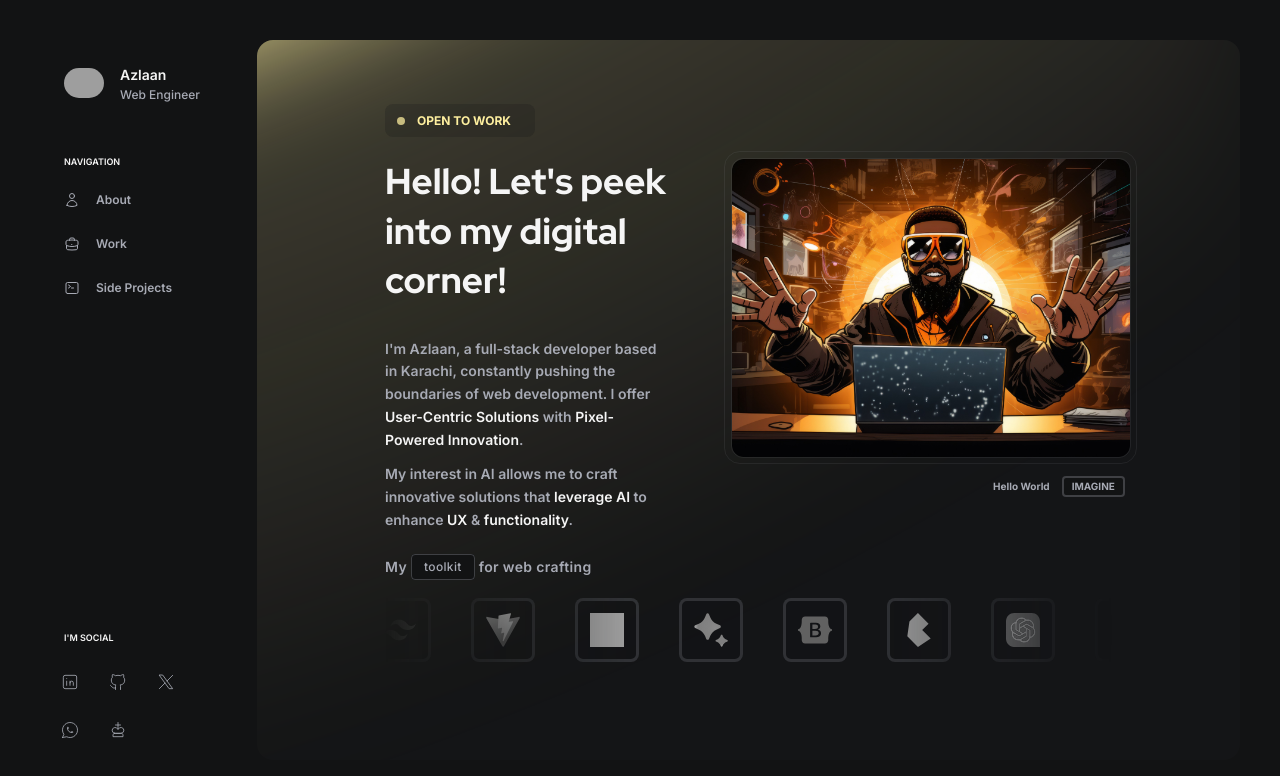
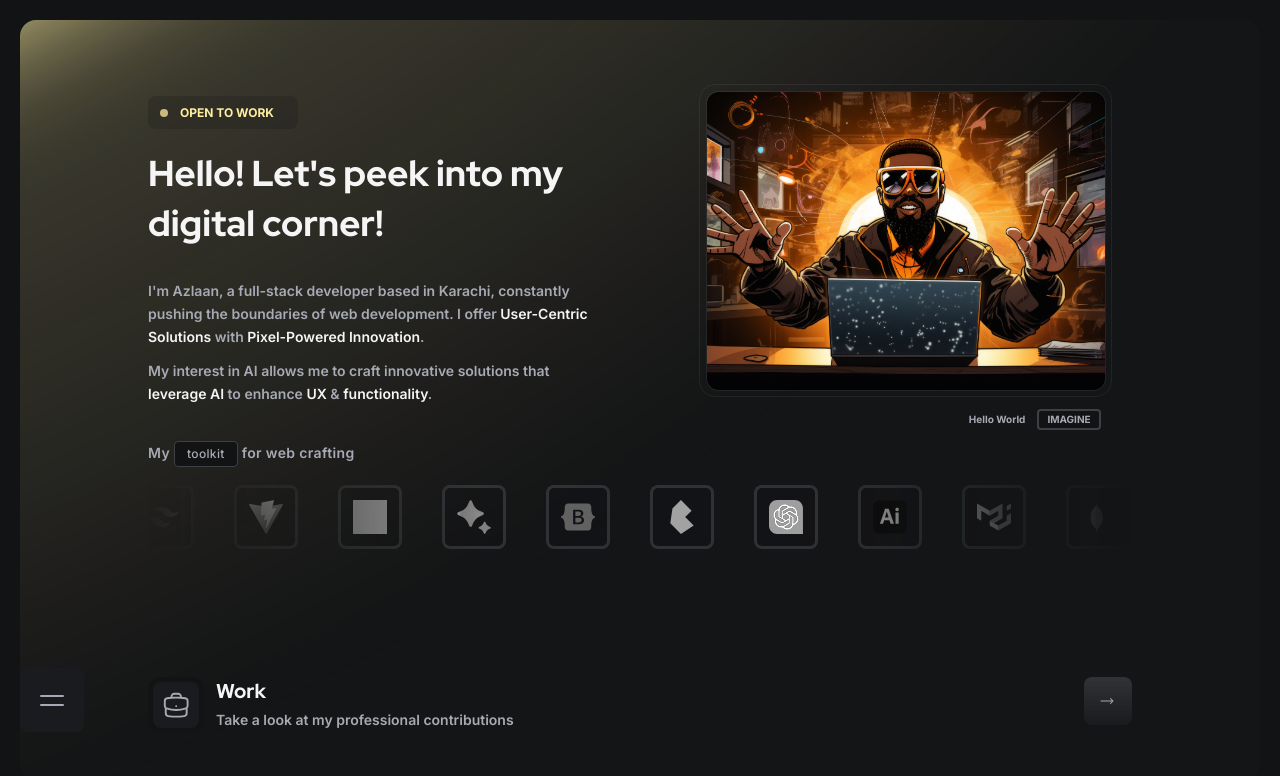
Before and after one commit to ead8/portfolio, a Next.js app: page / in a window 1280 px wide. Shown: the top 776 px of the page. Built offline with nearby package versions, Linux system fonts and the light colour scheme; grey boxes are pictures that could not be loaded.

Commit message:
navigation fixed

```diff
--- /dev/null
+++ b/app/components/navigation/MobileNavToggler.jsx
@@ -0,0 +1,52 @@
+"use client";
+
+import { GeneralContext } from "@/app/context/GeneralContext";
+import React, { useContext } from "react";
+
+const MobileNavToggler = () => {
+  const { toggleMenu, isMenuOpen } = useContext(GeneralContext);
+
+  return (
+    <button
+      onClick={toggleMenu}
+      className="fixed bottom-5 left-5 w-12 h-12 text-base-300 bg-accent rounded-xl z-40"
+    >
+      <div className="relative">
+        <svg
+          xmlns="http://www.w3.org/2000/svg"
+          fill="none"
+          viewBox="0 0 24 24"
+          strokeWidth={1.5}
+          stroke="currentColor"
+          className={`absolute inline-block w-6 h-6 top-1/2 left-1/2 -translate-x-1/2 -translate-y-1/2 ${
+            isMenuOpen ? "opacity-0 rotate-180" : "opacity-100 rotate-0"
+          } transition-all ease-in-out duration-500`}
+        >
+          <path
+            strokeLinecap="round"
+            strokeLinejoin="round"
+            d="M3.75 9h16.5m-16.5 6.75h16.5"
+          />
+        </svg>
+        <svg
+          xmlns="http://www.w3.org/2000/svg"
+          fill="none"
+          viewBox="0 0 24 24"
+          strokeWidth={1.5}
+          stroke="currentColor"
+          className={`absolute inline-block w-7 h-7 top-1/2 left-1/2 -translate-x-1/2 -translate-y-1/2 ${
+            isMenuOpen ? "opacity-100 rotate-0" : "opacity-0 -rotate-180"
+          } transition-all ease-in-out duration-500`}
+        >
+          <path
+            strokeLinecap="round"
+            strokeLinejoin="round"
+            d="M6 18 18 6M6 6l12 12"
+          />
+        </svg>
+      </div>
+    </button>
+  );
+};
+
+export default MobileNavToggler;
--- a/app/components/navigation/SideBar.jsx
+++ b/app/components/navigation/SideBar.jsx
@@ -1,11 +1,13 @@
 "use client";
 
-import React from "react";
+import React, { useContext } from "react";
 import SpotlightLink from "./SpotlightLink";
 import Link from "next/link";
 import { navList } from "./navigation-list";
 import SocialNavigation from "./SocialNavigation";
 import { motion } from "framer-motion";
+import { GeneralContext } from "@/app/context/GeneralContext";
+import { usePathname, useRouter } from "next/navigation";
 
 const contentContainerVariants = {
   hidden: { opacity: 0 },
@@ -30,23 +32,117 @@ const contentVariants = {
 };
 
 const SideBar = () => {
+  const router = useRouter();
+  const activeSection = usePathname();
+  const { toggleMenu, isMenuOpen } = useContext(GeneralContext);
+
   return (
-    <div className="hidden relative w-2/12 lg:flex flex-col items-start h-full max-h-full p-3 rounded-xl">
-      <Link href="/" className="nav-link group gap-4 hover:bg-primary/10">
-        <img
-          className="w-10 rounded-full"
-          src="https://framerusercontent.com/images/t4kKb01sNaira2a5mAbB9b1PBIw.jpg"
-        />
-        <div className="profile">
-          <h1 className="font-semibold text-secondary text-sm leading-relaxed">
-            Azlaan
-          </h1>
-          <p className="font-medium text-primary group-hover:text-accent text-xs">
-            Web Engineer
-          </p>
-        </div>
-      </Link>
-      <div className="flex flex-col justify-between w-full h-full pt-10">
+    <div
+      className={`fixed top-14 bottom-14 left-0 flex flex-col items-center justify-between gap-3 z-50`}
+    >
+      <div
+        className={`flex translate-x-2 flex-col flex-shrink p-3 rounded-lg ${
+          isMenuOpen && activeSection !== "/"
+            ? "translate-x-2 opacity-100"
+            : "-translate-x-full -left-full opacity-0"
+        } transition-all ease-in-out duration-300`}
+      >
+        <button
+          onClick={() => router.back()}
+          className="relative  p-3 bg-base-100 text-primary rounded-lg"
+        >
+          <svg
+            xmlns="http://www.w3.org/2000/svg"
+            fill="none"
+            viewBox="0 0 24 24"
+            strokeWidth={1.5}
+            stroke="currentColor"
+            className="w-8 h-8"
+          >
+            <path
+              strokeLinecap="round"
+              strokeLinejoin="round"
+              d="M9 15 3 9m0 0 6-6M3 9h12a6 6 0 0 1 0 12h-3"
+            />
+          </svg>
+        </button>
+      </div>
+      <div
+        className={`flex flex-col flex-grow p-3 items-center justify-center my-5 gap-3 rounded-lg ${
+          isMenuOpen
+            ? "translate-x-2 opacity-100"
+            : "-translate-x-full -left-full opacity-0"
+        } bg-base-300/80 border border-primary/20 transition-all ease-in-out duration-300`}
+      >
+        {navList?.map((nav, index) => (
+          <Link
+            href={nav?.url}
+            className="relative group flex items-center p-3 bg-base-100 text-primary hover:text-secondary rounded-xl transition-all ease-in-out duration-300"
+            title={nav?.title}
+          >
+            <div className="w-5 h-5">{nav?.icon()}</div>
+          </Link>
+        ))}
+        {/* <Link
+          href="/"
+          className="relative group flex items-center p-3 bg-base-100 rounded-xl"
+        >
+          <svg
+            xmlns="http://www.w3.org/2000/svg"
+            fill="none"
+            viewBox="0 0 24 24"
+            strokeWidth={1.5}
+            stroke="currentColor"
+            className="w-5 h-5"
+          >
+            <path
+              strokeLinecap="round"
+              strokeLinejoin="round"
+              d="M12 3v2.25m6.364.386-1.591 1.591M21 12h-2.25m-.386 6.364-1.591-1.591M12 18.75V21m-4.773-4.227-1.591 1.591M5.25 12H3m4.227-4.773L5.636 5.636M15.75 12a3.75 3.75 0 1 1-7.5 0 3.75 3.75 0 0 1 7.5 0Z"
+            />
+          </svg>
+        </Link> */}
+      </div>
+      <div className="flex translate-x-2 flex-col flex-shrink p-3 rounded-lg">
+        <button
+          onClick={toggleMenu}
+          className="relative w-16 h-16 p-3 bg-base-100 text-primary rounded-lg"
+        >
+          <svg
+            xmlns="http://www.w3.org/2000/svg"
+            fill="none"
+            viewBox="0 0 24 24"
+            strokeWidth={1.5}
+            stroke="currentColor"
+            className={`absolute inline-block w-8 h-8 top-1/2 left-1/2 -translate-x-1/2 -translate-y-1/2 ${
+              isMenuOpen ? "opacity-0 rotate-180" : "opacity-100 rotate-0"
+            } transition-all ease-in-out duration-500`}
+          >
+            <path
+              strokeLinecap="round"
+              strokeLinejoin="round"
+              d="M3.75 9h16.5m-16.5 6.75h16.5"
+            />
+          </svg>
+          <svg
+            xmlns="http://www.w3.org/2000/svg"
+            fill="none"
+            viewBox="0 0 24 24"
+            strokeWidth={1.5}
+            stroke="currentColor"
+            className={`absolute inline-block w-8 h-8 top-1/2 left-1/2 -translate-x-1/2 -translate-y-1/2 ${
+              isMenuOpen ? "opacity-100 rotate-0" : "opacity-0 -rotate-180"
+            } transition-all ease-in-out duration-500`}
+          >
+            <path
+              strokeLinecap="round"
+              strokeLinejoin="round"
+              d="M6 18 18 6M6 6l12 12"
+            />
+          </svg>
+        </button>
+      </div>
+      {/* <div className="flex flex-col justify-between w-full h-full pt-10">
         <motion.div
           variants={contentContainerVariants}
           initial="hidden"
@@ -70,7 +166,7 @@ const SideBar = () => {
           ))}
         </motion.div>
         <SocialNavigation />
-      </div>
+      </div> */}
     </div>
   );
 };
--- a/app/components/navigation/navigation-list.js
+++ b/app/components/navigation/navigation-list.js
@@ -1,5 +1,24 @@
 // NAVIGATION LIST
 export const navList = [
+  {
+    title: "Home",
+    url: "/",
+    icon: () => (
+      <svg
+        xmlns="http://www.w3.org/2000/svg"
+        fill="none"
+        viewBox="0 0 24 24"
+        strokeWidth={1.5}
+        stroke="currentColor"
+      >
+        <path
+          strokeLinecap="round"
+          strokeLinejoin="round"
+          d="m2.25 12 8.954-8.955c.44-.439 1.152-.439 1.591 0L21.75 12M4.5 9.75v10.125c0 .621.504 1.125 1.125 1.125H9.75v-4.875c0-.621.504-1.125 1.125-1.125h2.25c.621 0 1.125.504 1.125 1.125V21h4.125c.621 0 1.125-.504 1.125-1.125V9.75M8.25 21h8.25"
+        />
+      </svg>
+    ),
+  },
   {
     title: "About",
     url: "/about",
--- a/app/layout.js
+++ b/app/layout.js
@@ -4,6 +4,7 @@ import Header from "./components/generic/Header";
 import Footer from "./components/generic/Footer";
 import GeneralProvider from "./context/GeneralContext";
 import { Red_Hat_Display, Inter } from "next/font/google";
+import MobileNavToggler from "./components/navigation/MobileNavToggler";
 
 const display = Red_Hat_Display({
   subsets: ["latin"],
@@ -23,13 +24,14 @@ export default function RootLayout({ children }) {
     <html lang="en" className="text-primary bg-base-300">
       <body className={`${display.variable} ${inter.variable}`}>
         <GeneralProvider>
-          <main className="font-inter flex flex-col lg:flex-row items-center bg-base-300 w-full h-[100vh] gap-5 p-3 lg:p-10 overflow-hidden">
+          <main className="font-inter relative flex flex-col items-center bg-base-300 w-full h-[100vh] p-5 overflow-hidden">
             <SideBar />
-            <Header />
-            <div className="view-port-container w-full h-full lg:w-10/12 bg-base-100/35 scroll-smooth">
+            {/* <Header /> */}
+            <div className="view-port-container w-full h-full bg-base-100/35 scroll-smooth">
               <div className="relative w-full h-auto">{children}</div>
               <Footer />
             </div>
+            {/* <MobileNavToggler /> */}
           </main>
         </GeneralProvider>
       </body>
```
